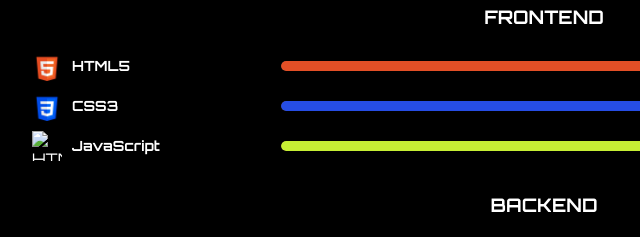
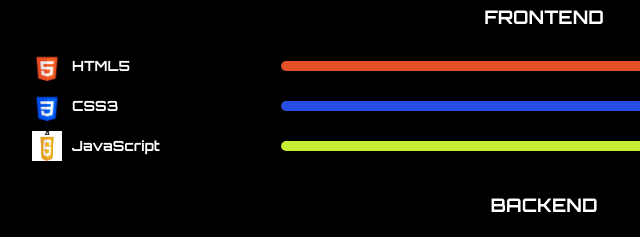
Before and after one commit to IvanAlexisMejias/Portafolios-v5, a plain HTML site: page index.html in a window 1280 px wide. Shown: the part 3980-4217 px from the top of the page, 96-736 px from the left. Drawn offline with Linux system fonts and the light colour scheme.

Commit message:
Update index.html
js logo

```diff
--- a/index.html
+++ b/index.html
@@ -167,7 +167,7 @@
                 <div class="bar"><div class="progress css"data-percent="80"></div></div>
             </div>
             <div class="tech-bar">
-                <img src="JS_logo.png" alt="HTML5 Icon" class="icon">
+                <img src="JSlogo.png" alt="HTML5 Icon" class="icon">
                 <span>JavaScript</span>
                 <div class="bar"><div class="progress Js"data-percent="65"></div></div>
             </div>
```
